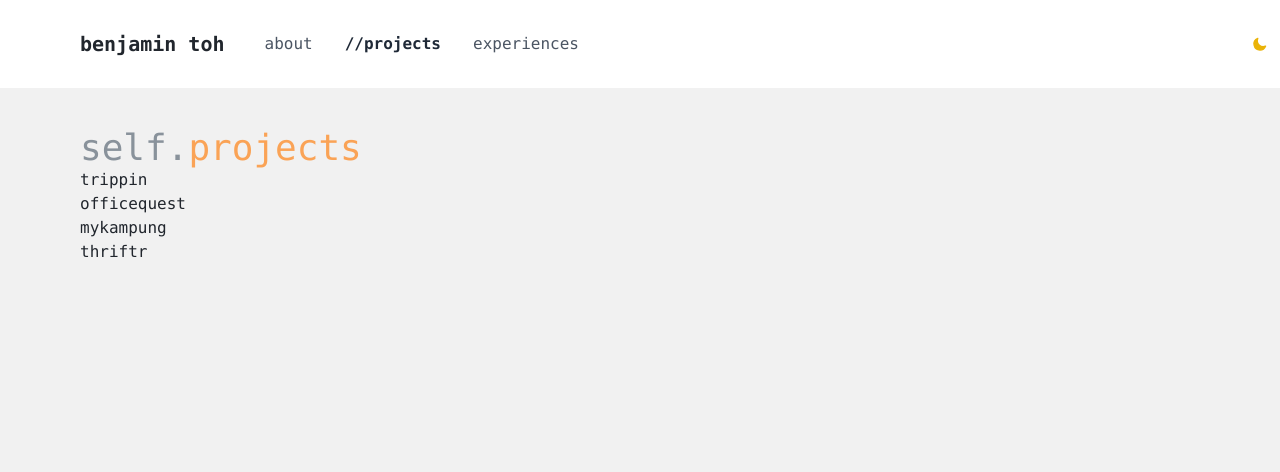
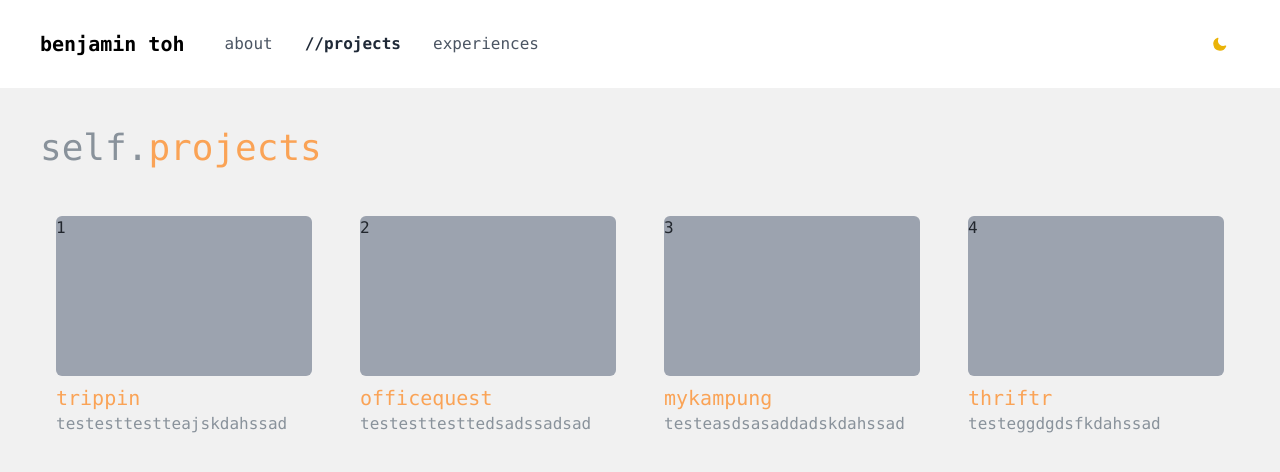
Before and after one commit to bentohset/dev-portfolio, a Next.js app: page /projects in a window 1280 px wide. Shown: the top 472 px of the page. Built offline with nearby package versions, Linux system fonts and the light colour scheme.

Commit message:
add rough projects section

```diff
--- /dev/null
+++ b/src/components/ProjectCard.js
@@ -0,0 +1,17 @@
+import React from 'react'
+
+function ProjectCard({project}) {
+  return (
+    <a href={project.url} target='__blank' className='cursor-pointer'>
+        <div className='dark:hover:bg-gray-800 hover:bg-gray-200 rounded-md p-4 '>
+            <div className='bg-gray-400 rounded-md h-40'>
+                {project.image}
+            </div>
+            <p className='text-[#faa356] text-xl mt-2'>{project.title}</p>
+            <p className='text-[#89929b]'>{project.desc}</p>
+        </div>
+    </a>
+  )
+}
+
+export default ProjectCard
--- a/src/pages/projects.js
+++ b/src/pages/projects.js
@@ -1,22 +1,23 @@
 import ContainerBlock from '@/components/ContainerBlock'
+import ProjectCard from '@/components/ProjectCard'
+import userData from '@/constants/data'
 import React from 'react'
 
 function projects() {
   return (
-    <ContainerBlock>
-        <section className='md:pt-32'>
-            <div className="">
-                <h1 className='text-4xl text-[#89929b]'>self.<span className='text-[#faa356]'>projects</span></h1>
-                <p>trippin</p>
-                <p>officequest</p>
-                <p>mykampung</p>
-                <p>thriftr</p>
-            </div>
 
+    <section className='md:pt-32 pt-40 gap-y-8 flex flex-col md:h-screen h-full pb-12'>
+        <div className="">
+            <h1 className='text-4xl text-[#89929b]'>self.<span className='text-[#faa356]'>projects</span></h1>
+        </div>
+        <div className='grid grid-cols-1 sm:grid-cols-2 md:grid-cols-3 xl:grid-cols-4 gap-x-4 gap-y-4'>
+            {userData.projects.map(obj => (
+                <ProjectCard project={obj} key={obj.title}/>
+            ))}
 
-        </section>
-    </ContainerBlock>
+        </div>
 
+    </section>
   )
 }
 
```
